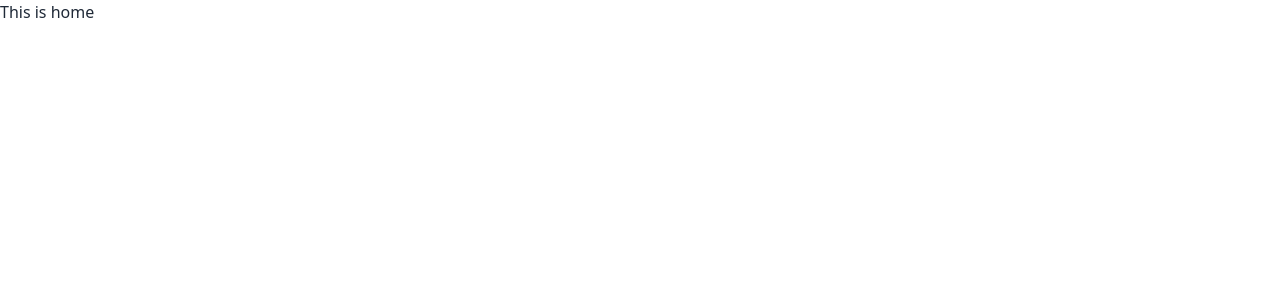
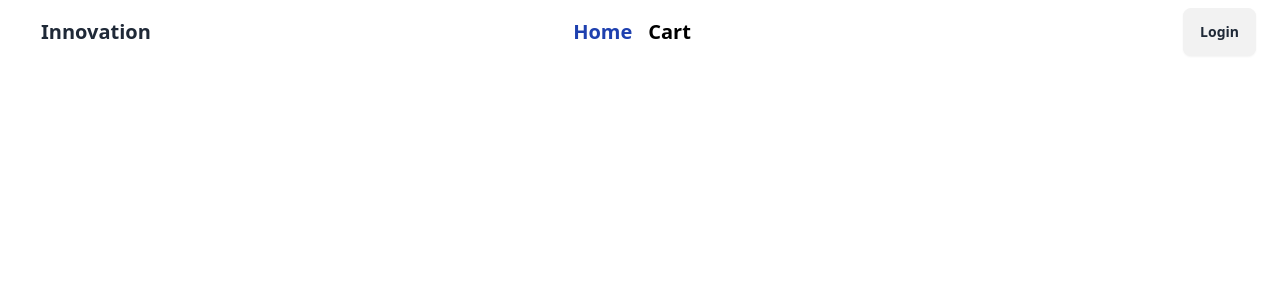
Before and after one commit to arifkhan230/Innovation-Private-Limited-react, a React (Vite) app in the folder client/: page / in a window 1280 px wide. Shown: the top 300 px of the page. Built offline with nearby package versions, Linux system fonts and the light colour scheme.

Commit message:
navbar added

```diff
--- /dev/null
+++ b/client/src/Components/Container/Container.jsx
@@ -0,0 +1,16 @@
+
+import PropTypes from 'prop-types';
+
+const Container = ({children}) => {
+    return (
+        <div className="max-w-screen-2xl mx-auto px-4 ">
+            {children}
+        </div>
+    );
+};
+
+Container.propTypes = {
+    children: PropTypes.node
+};
+
+export default Container;
--- a/client/src/Pages/Home/Home/Home.jsx
+++ b/client/src/Pages/Home/Home/Home.jsx
@@ -3,7 +3,7 @@
 const Home = () => {
     return (
         <div>
-            <h2>This is home</h2>
+
         </div>
     );
 };
--- /dev/null
+++ b/client/src/Pages/Shared/Navbar/Navbar.jsx
@@ -0,0 +1,73 @@
+import { Link, NavLink } from "react-router-dom";
+import Container from "../../../Components/Container/Container";
+import { useState } from "react";
+
+
+const Navbar = () => {
+
+    const [toggle, setToggle] = useState(false)
+
+    const activeStyle = "text-blue-800 text-xl font-bold mr-4"
+    const normalStyle = "text-black text-xl font-bold mr-4"
+
+    const navLinks = <>
+        <NavLink
+            to="/"
+            className={({ isActive, isPending }) =>
+                isPending ? "pending" : isActive ? activeStyle : normalStyle
+            }
+        >
+            Home
+        </NavLink>
+
+        <NavLink
+            to="/cart"
+            className={({ isActive, isPending }) =>
+                isPending ? "pending" : isActive ? activeStyle : normalStyle
+            }
+        >
+            Cart
+        </NavLink>
+    </>
+
+    const handleToggle = () => {
+        console.log(toggle);
+    }
+
+    return (
+        <Container>
+            <div className="navbar bg-base-100">
+                <div className="navbar-start">
+                    <div className="dropdown relative">
+                        <div onClick={() => handleToggle(setToggle(!toggle))} tabIndex={0} role="button" className="btn btn-ghost lg:hidden">
+                            {toggle ?
+                            <svg xmlns="http://www.w3.org/2000/svg" className="h-6 w-6" fill="none" viewBox="0 0 24 24" stroke="currentColor"><path strokeLinecap="round" strokeLinejoin="round" strokeWidth="2" d="M6 18L18 6M6 6l12 12" /></svg>
+                             :
+                             <svg xmlns="http://www.w3.org/2000/svg" className="h-6 w-6" fill="none" viewBox="0 0 24 24" stroke="currentColor"><path strokeLinecap="round" strokeLinejoin="round" strokeWidth="2" d="M4 6h16M4 12h8m-8 6h16" /></svg>}
+                        </div>
+                        <ul tabIndex={0} className={toggle ? "menu menu-sm dropdown-content mt-3 z-[1] p-2 shadow bg-base-100 rounded-box w-52" : "absolute -top-20"} >
+                            {
+                                navLinks
+                            }
+                        </ul>
+                    </div>
+                    <a className="btn btn-ghost text-xl">Innovation</a>
+                </div>
+                <div className="navbar-center hidden lg:flex">
+                    <ul className="menu menu-horizontal px-1">
+                        {
+                            navLinks
+                        }
+                    </ul>
+                </div>
+                <div className="navbar-end">
+                    <Link to="/login">
+                        <button className="btn">Login</button>
+                    </Link>
+                </div>
+            </div>
+        </Container>
+    );
+};
+
+export default Navbar;
--- a/client/src/layout/Main.jsx
+++ b/client/src/layout/Main.jsx
@@ -1,9 +1,11 @@
 import { Outlet } from "react-router-dom";
+import Navbar from "../Pages/Shared/Navbar/Navbar";
 
 
 const Main = () => {
     return (
         <div>
+            <Navbar></Navbar>
             <Outlet></Outlet>
         </div>
     );
```
